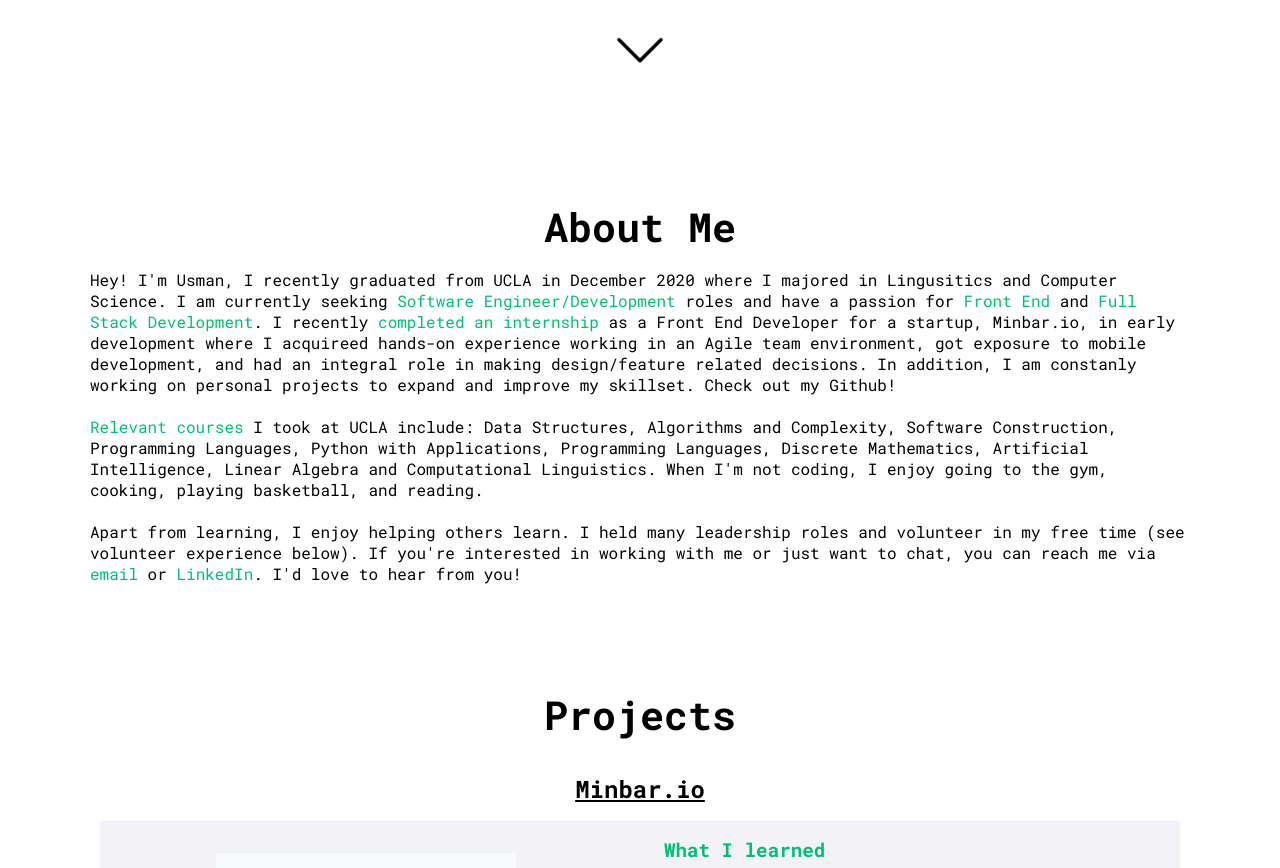
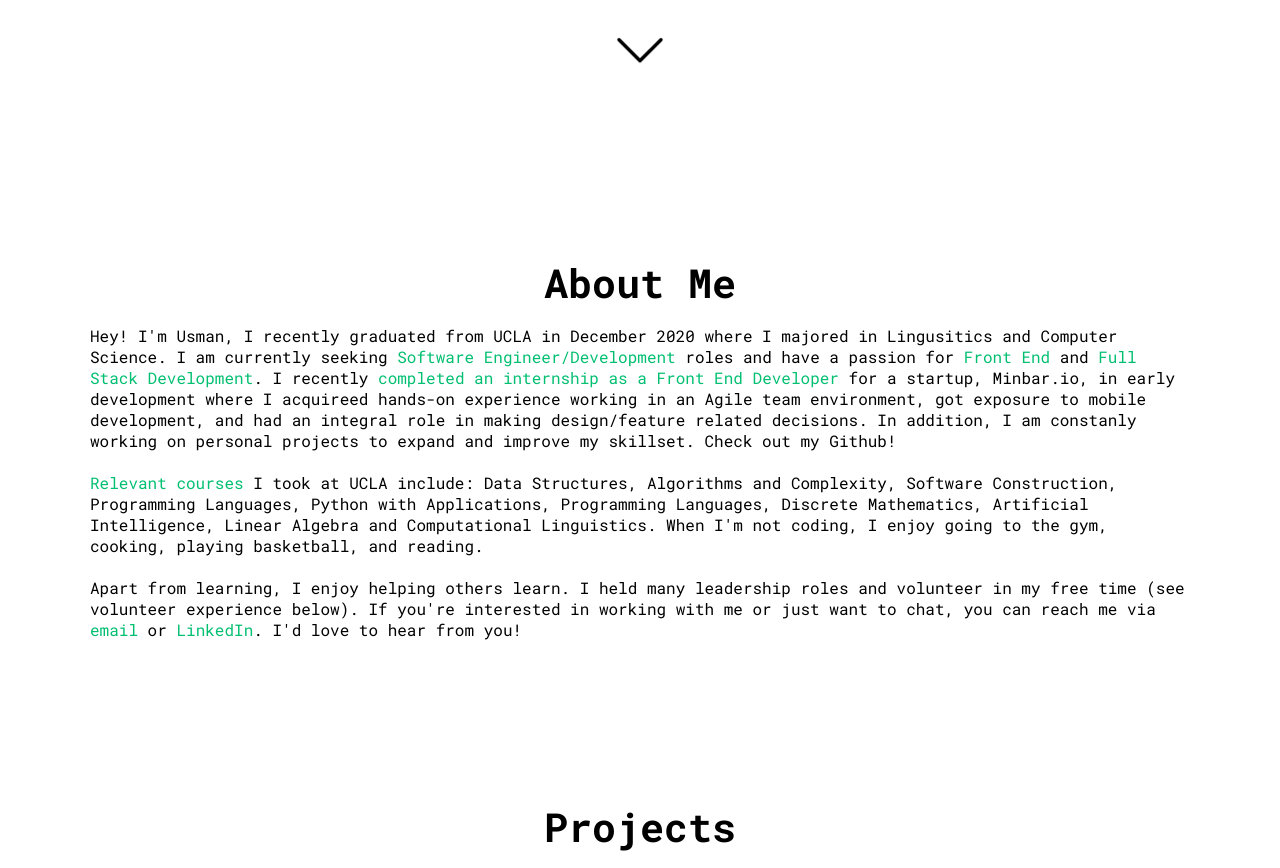
Before and after one commit to usmanazz/Portfolio-Website, a React (Create React App) app: page / in a window 1280 px wide. Shown: the part 680-1548 px from the top of the page. Built offline with nearby package versions, Linux system fonts and the light colour scheme; a web font is replaced by a local one.

Commit message:
adjust about section height

```diff
--- a/src/components/AboutSection/AboutSectionStyles.js
+++ b/src/components/AboutSection/AboutSectionStyles.js
@@ -4,7 +4,21 @@ export const AboutContainer = styled.div`
   display: flex;
   flex-direction: column;
   align-items: center;
+  justify-content: center;
   padding: 80px 24px 24px 24px;
+  height: 600px;
+
+  @media screen and (max-width: 768px) {
+    height: 800px;
+  }
+
+  @media screen and (max-width: 500px) {
+    height: 1000px;
+  }
+
+  @media screen and (max-width: 400px) {
+    height: 1150px;
+  }
 `;
 
 export const AboutTitle = styled.h2`
--- a/src/components/AboutSection/index.js
+++ b/src/components/AboutSection/index.js
@@ -18,10 +18,12 @@ const AboutSection = () => {
           <GreenText>Software Engineer/Development</GreenText> roles and have a
           passion for <GreenText>Front End</GreenText> and{" "}
           <GreenText>Full Stack Development</GreenText>. I recently{" "}
-          <GreenText>completed an internship</GreenText> as a Front End
-          Developer for a startup, Minbar.io, in early development where I
-          acquireed hands-on experience working in an Agile team environment,
-          got exposure to mobile development, and had an integral role in making
+          <GreenText>
+            completed an internship as a Front End Developer
+          </GreenText>{" "}
+          for a startup, Minbar.io, in early development where I acquireed
+          hands-on experience working in an Agile team environment, got exposure
+          to mobile development, and had an integral role in making
           design/feature related decisions. In addition, I am constanly working
           on personal projects to expand and improve my skillset. Check out my
           Github!
--- a/src/components/Sidebar/index.js
+++ b/src/components/Sidebar/index.js
@@ -18,16 +18,20 @@ const Sidebar = ({ isOpen, toggleSidebar }) => {
       </Icon>
       <SidebarWrapper>
         <SidebarMenu>
-          <SidebarLink to="about" onClick={toggleSidebar}>
+          <SidebarLink to="about" offset={-20} onClick={toggleSidebar}>
             About
           </SidebarLink>
-          <SidebarLink to="projects" onClick={toggleSidebar}>
+          <SidebarLink to="projects" offset={-20} onClick={toggleSidebar}>
             Projects
           </SidebarLink>
-          <SidebarLink to="leadership experience" onClick={toggleSidebar}>
+          <SidebarLink
+            to="leadership experience"
+            offset={-20}
+            onClick={toggleSidebar}
+          >
             Leadership Experience
           </SidebarLink>
-          <SidebarLink to="contact" onClick={toggleSidebar}>
+          <SidebarLink to="contact" offset={-20} onClick={toggleSidebar}>
             Contact
           </SidebarLink>
           <ResumeLink href={resume} target="_blank" onClick={toggleSidebar}>
```
